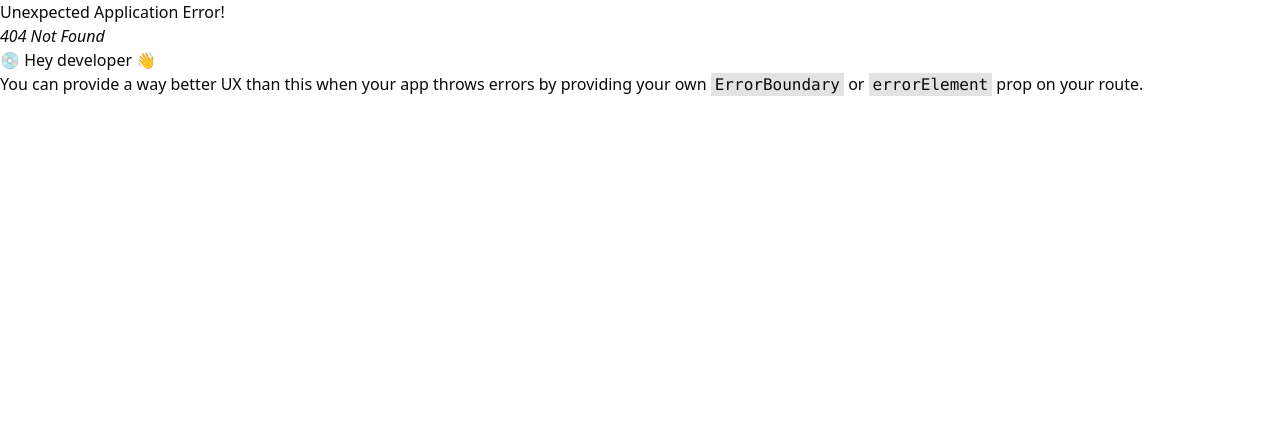
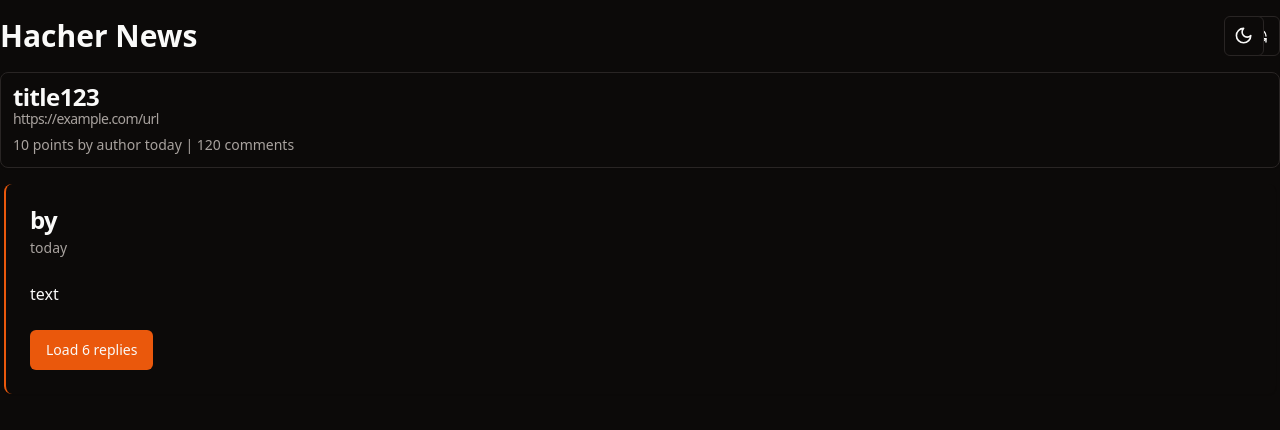
Before and after one commit to sofrin/test-task, a React (Vite) app: page /posts/1 in a window 1280 px wide. Before the commit this address had no page. Shown: the top 430 px of the page. Built offline with nearby package versions, Linux system fonts and the light colour scheme.

Commit message:
feat: add post page

```diff
--- a/src/components/comment-card.tsx
+++ b/src/components/comment-card.tsx
@@ -21,7 +21,10 @@ export default function CommentCard({ by, id, kidsIds, text, time }: Props) {
 	const formattedDate = formatDate(time);
 	const [showReplies, setShowReplies] = useState(false);
 	return (
-		<Card key={id}>
+		<Card
+			className=' border-0 border-l-2  border-primary  m-1'
+			key={id}
+		>
 			<CardHeader>
 				<CardTitle>{by}</CardTitle>
 				<CardDescription>{formattedDate}</CardDescription>
@@ -41,13 +44,18 @@ export default function CommentCard({ by, id, kidsIds, text, time }: Props) {
 				</CardFooter>
 			)}
 			{showReplies && (
-				<Card>
-					<CardContent>
-						{kidsIds.map((id) => (
-							<div>{id}</div>
-						))}
-					</CardContent>
-				</Card>
+				<div className='ml-4'>
+					{kidsIds.map((id) => (
+						<CommentCard
+							key={id}
+							by='username'
+							id={id}
+							kidsIds={[1, 2]}
+							text='comment text'
+							time={new Date()}
+						/>
+					))}
+				</div>
 			)}
 		</Card>
 	);
--- a/src/components/post-card.tsx
+++ b/src/components/post-card.tsx
@@ -1,3 +1,4 @@
+import { AnimatedLink } from '@/components/animated-link';
 import {
 	Card,
 	CardDescription,
@@ -7,31 +8,43 @@ import {
 import { formatDate, pluralize } from '@/lib/utils';
 
 type Props = {
+	id: number;
 	title: string;
 	author: string;
 	date: Date;
 	rating: number;
 	totalComments: number;
 	url: string;
+	page?: boolean;
 };
 
 export default function PostCard({
+	id,
 	title,
 	author,
 	date,
 	rating,
 	totalComments,
 	url,
+	page,
 }: Props) {
 	const formattedDate = formatDate(date);
+	console.log(`id`, id);
+
 	return (
 		<Card>
 			<CardHeader className='p-3'>
 				<CardTitle>
-					{title}{' '}
-					<span className='text-muted-foreground font-light text-sm'>
-						({url.split('/')[2]})
-					</span>
+					<AnimatedLink to={page ? `#` : `/posts/${id}`}>{title} </AnimatedLink>
+					{!page ? (
+						<span className='text-muted-foreground font-light text-sm'>
+							({url.split('/')[2]})
+						</span>
+					) : (
+						<a href={`${url}`}>
+							<p className='text-muted-foreground font-light text-sm'>{url}</p>
+						</a>
+					)}
 				</CardTitle>
 				<CardDescription>
 					{rating} points by {author} {formattedDate} |{' '}
--- a/src/main.tsx
+++ b/src/main.tsx
@@ -4,6 +4,7 @@ import Root from './routes/root.tsx';
 import './index.css';
 import { createBrowserRouter, RouterProvider } from 'react-router-dom';
 import Home from '@/routes/home.tsx';
+import Post from '@/routes/post.tsx';
 const router = createBrowserRouter([
 	{
 		path: '/',
@@ -13,6 +14,10 @@ const router = createBrowserRouter([
 				path: '/',
 				element: <Home />,
 			},
+			{
+				path: '/posts/:id',
+				element: <Post />,
+			},
 		],
 	},
 ]);
--- a/src/routes/home.tsx
+++ b/src/routes/home.tsx
@@ -1,27 +1,11 @@
 import PostCard from '@/components/post-card';
-import { Button } from '@/components/ui/button';
-import { RefreshCcw } from 'lucide-react';
-
 export default function Home() {
 	return (
 		<div className='container mt-4'>
-			<div className='flex flex-row align-middle items-center justify-between mb-4'>
-				<h1 className='text-3xl  text-foreground   font-bold text-center  rounded-lg '>
-					Hacher News{' '}
-				</h1>
-				<Button
-					title='Refresh'
-					size='icon'
-					variant='outline'
-					className='group'
-				>
-					<RefreshCcw className='h-4 w-4 group-hover:animate-spin' />
-				</Button>
-			</div>
-
 			<PostCard
+				id={1123}
 				totalComments={120}
-				title='title'
+				title='title123'
 				author='author'
 				date={new Date()}
 				rating={10}
--- /dev/null
+++ b/src/routes/post.tsx
@@ -0,0 +1,30 @@
+import PostCard from '@/components/post-card';
+import CommentCard from '../components/comment-card';
+
+export default function Post() {
+	return (
+		<div className='container mt-4'>
+			<div className=' mb-4'>
+				<PostCard
+					id={1123}
+					totalComments={120}
+					title='title123'
+					author='author'
+					date={new Date()}
+					rating={10}
+					url='https://example.com/url'
+					page
+				/>
+			</div>
+			<div>
+				<CommentCard
+					by='by'
+					id={1}
+					kidsIds={[1, 2, 3, 4, 5, 6]}
+					text='text'
+					time={new Date()}
+				></CommentCard>
+			</div>
+		</div>
+	);
+}
--- a/src/routes/root.tsx
+++ b/src/routes/root.tsx
@@ -1,6 +1,9 @@
 import { ModeToggle } from '@/components/mode-toggle';
 import { ThemeProvider } from '@/components/theme-provider';
+import { Button } from '@/components/ui/button';
+import { RefreshCcw } from 'lucide-react';
 import { Outlet } from 'react-router-dom';
+import { AnimatedLink } from '../components/animated-link';
 
 function App() {
 	return (
@@ -12,7 +15,22 @@ function App() {
 				<div className='absolute top-4 right-4'>
 					<ModeToggle />
 				</div>
+				<div className='flex flex-row align-middle items-center justify-between mb-4 container mt-4'>
+					<AnimatedLink to='/'>
+						<h1 className='text-3xl  text-foreground   font-bold text-center  rounded-lg '>
+							Hacher News{' '}
+						</h1>
+					</AnimatedLink>
 
+					<Button
+						title='Refresh'
+						size='icon'
+						variant='outline'
+						className='group'
+					>
+						<RefreshCcw className='h-4 w-4 group-hover:animate-spin' />
+					</Button>
+				</div>
 				<Outlet />
 			</ThemeProvider>
 		</>
```
